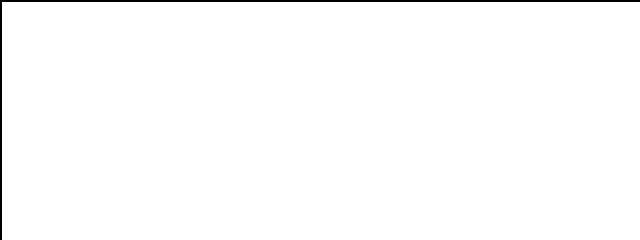
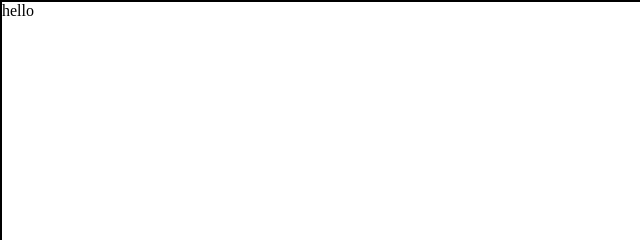
Before and after one commit to shiloheldman/popup-, a plain HTML site: page index.html in a window 1280 px wide. Shown: the top 240 px of the page, 0-640 px from the left. Drawn offline with Linux system fonts and the light colour scheme.

Commit message:
Izmeneniye

```diff
--- a/index.html
+++ b/index.html
@@ -11,7 +11,9 @@
 <header class="header">
 <div class="header__body">
 <div class="header-nav">
-    <nav class="nav-nav-items"></nav>
+    <nav class="nav-nav-items">
+        hello
+    </nav>
 </div>
 </div>
 </header>
```
